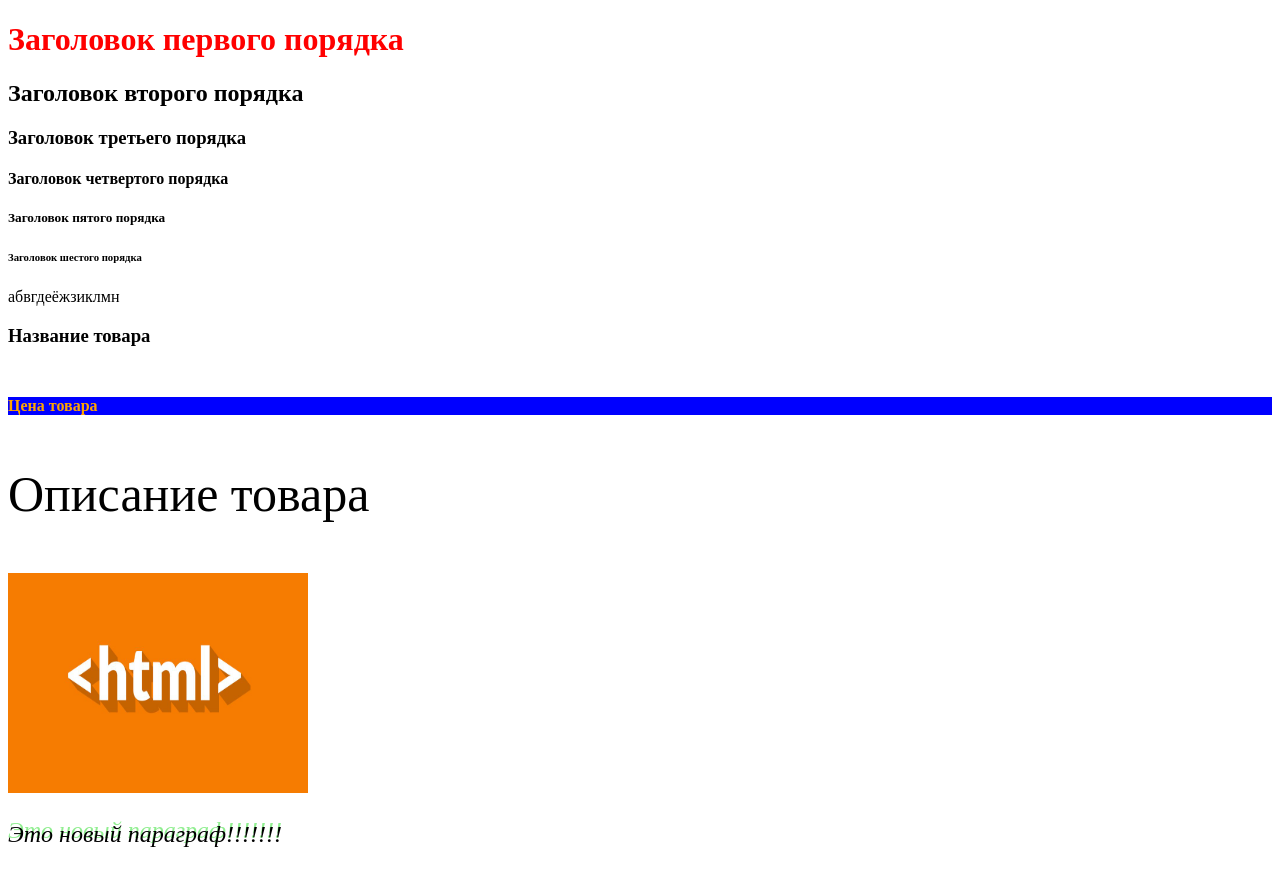
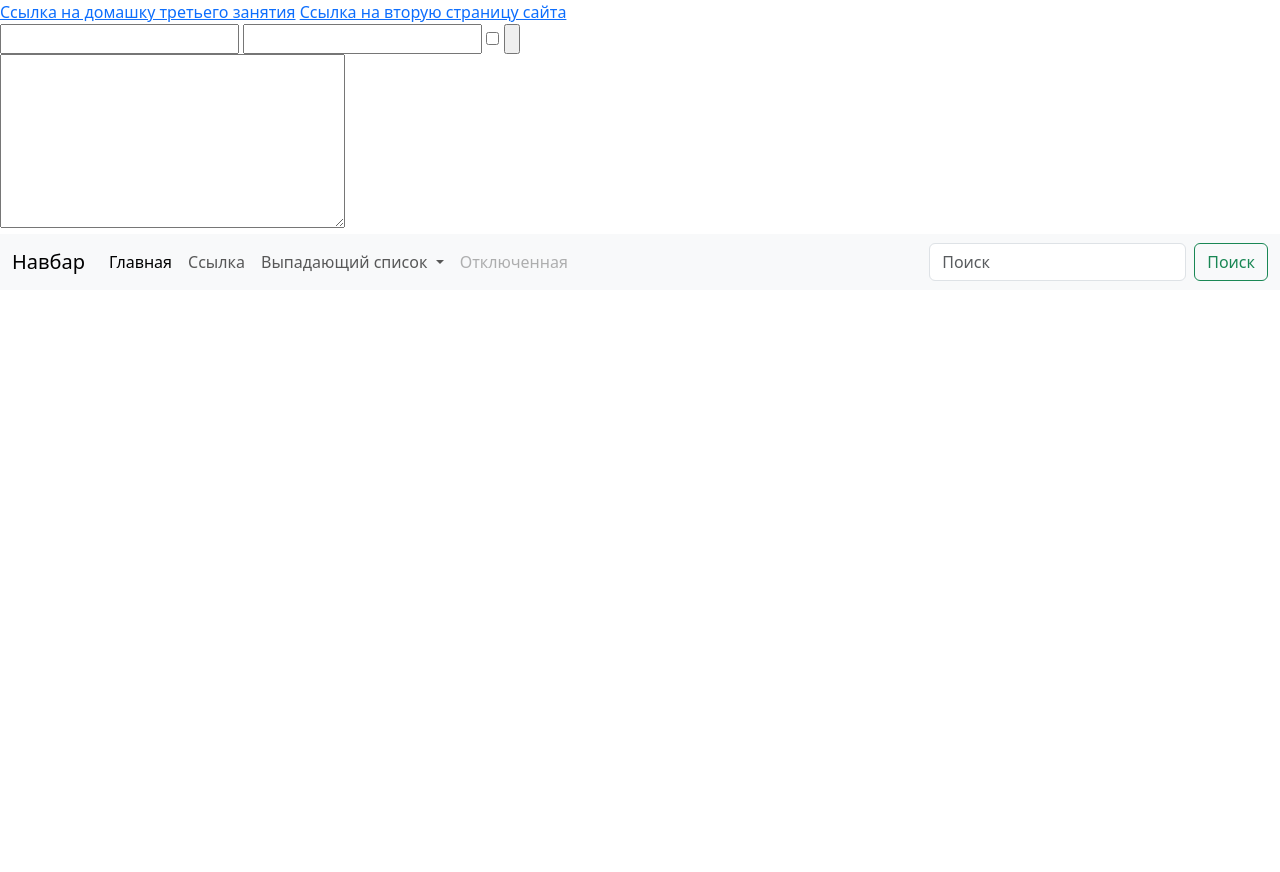
Before and after one commit to userartem2008/myrepository, a plain HTML site: page index.html in a window 1280 px wide. After the commit the page ends 800 px from the top, so only its background shows below. Drawn offline with nearby package versions, Linux system fonts and the light colour scheme.

Commit message:
new commit

```diff
--- a/index.html
+++ b/index.html
@@ -1,34 +1,56 @@
 <!doctype html>
 <html lang="en">
-<head>
-    <meta charset="UTF-8">
-    <meta name="viewport"
-          content="width=device-width, user-scalable=no, initial-scale=1.0, maximum-scale=1.0, minimum-scale=1.0">
-    <meta http-equiv="X-UA-Compatible" content="ie=edge">
-    <link rel="stylesheet" href="style.css">
-    <title>Document</title>
-</head>
-
+  <head>
+    <meta charset="utf-8">
+    <meta name="viewport" content="width=device-width, initial-scale=1">
+    <title>Bootstrap demo</title>
+    <link href="https://cdn.jsdelivr.net/npm/bootstrap@5.3.1/dist/css/bootstrap.min.css" rel="stylesheet" integrity="sha384-4bw+/aepP/YC94hEpVNVgiZdgIC5+VKNBQNGCHeKRQN+PtmoHDEXuppvnDJzQIu9" crossorigin="anonymous">
+  </head>
 <body>
-<h1>Заголовок первого порядка</h1>
-<h2>Заголовок второго порядка</h2>
-<h3>Заголовок третьего порядка</h3>
-<h4>Заголовок четвертого порядка</h4>
-<h5>Заголовок пятого порядка</h5>
-<h6>Заголовок шестого порядка</h6>
-<p>абвгдеёжзиклмн</p>
-
-<div>
-    <h3>Название товара</h3>
-    <h4 class="item_price">Цена товара</h4>
-    <p class="description">Описание товара</p>
-    <img src="programming.jpg" width="300" height="220"/>
-</div>
-
-<p class="paragraph"> Это новый параграф!!!!!!!</p>
-
+<a href="https://education.maximumtest.ru/lesson/1851849/subjects/27865/practice/kbs/6270/tests/189015?type=online">Ссылка на домашку третьего занятия</a>
+<a href="page_two.html">Ссылка на вторую страницу сайта</a>
+<form action="">
+<input type="text">
+<input type="password">
+<input type="checkbox">
+<input type="button">
+</form>
+<textarea name="" id="" cols="35" rows="7"></textarea>
+<nav class="navbar navbar-expand-lg bg-body-tertiary">
+  <div class="container-fluid">
+    <a class="navbar-brand" href="#">Навбар</a>
+    <button class="navbar-toggler" type="button" data-bs-toggle="collapse" data-bs-target="#navbarSupportedContent" aria-controls="navbarSupportedContent" aria-expanded="false" aria-label="Переключатель навигации">
+      <span class="navbar-toggler-icon"></span>
+    </button>
+    <div class="collapse navbar-collapse" id="navbarSupportedContent">
+      <ul class="navbar-nav me-auto mb-2 mb-lg-0">
+        <li class="nav-item">
+          <a class="nav-link active" aria-current="page" href="#">Главная</a>
+        </li>
+        <li class="nav-item">
+          <a class="nav-link" href="#">Ссылка</a>
+        </li>
+        <li class="nav-item dropdown">
+          <a class="nav-link dropdown-toggle" href="#" role="button" data-bs-toggle="dropdown" aria-expanded="false">
+            Выпадающий список
+          </a>
+          <ul class="dropdown-menu">
+            <li><a class="dropdown-item" href="#">Действие</a></li>
+            <li><a class="dropdown-item" href="#">Другое действие</a></li>
+            <li><hr class="dropdown-divider"></li>
+            <li><a class="dropdown-item" href="#">Что-то еще здесь</a></li>
+          </ul>
+        </li>
+        <li class="nav-item">
+          <a class="nav-link disabled">Отключенная</a>
+        </li>
+      </ul>
+      <form class="d-flex" role="search">
+        <input class="form-control me-2" type="search" placeholder="Поиск" aria-label="Поиск">
+        <button class="btn btn-outline-success" type="submit">Поиск</button>
+      </form>
+    </div>
+  </div>
+</nav>
 </body>
-
-
-
 </html>
--- a/style.css
+++ /dev/null
@@ -1,24 +0,0 @@
-
-
-h1{
-color: red;
-}
-
-
-
-.item_price{
-background-color: blue;
-color: orange;
-margin-top: 50px;
-}
-
-.description{
-font-size: 50px;
-}
-
-.paragraph{
-font-style: oblique;
-font-size: 24px;
-text-shadow:
-    lightgreen 0 -4px;
-}
```
Also changed, not shown: page_two.html (added, +14 -0 lines), 2 other files.
